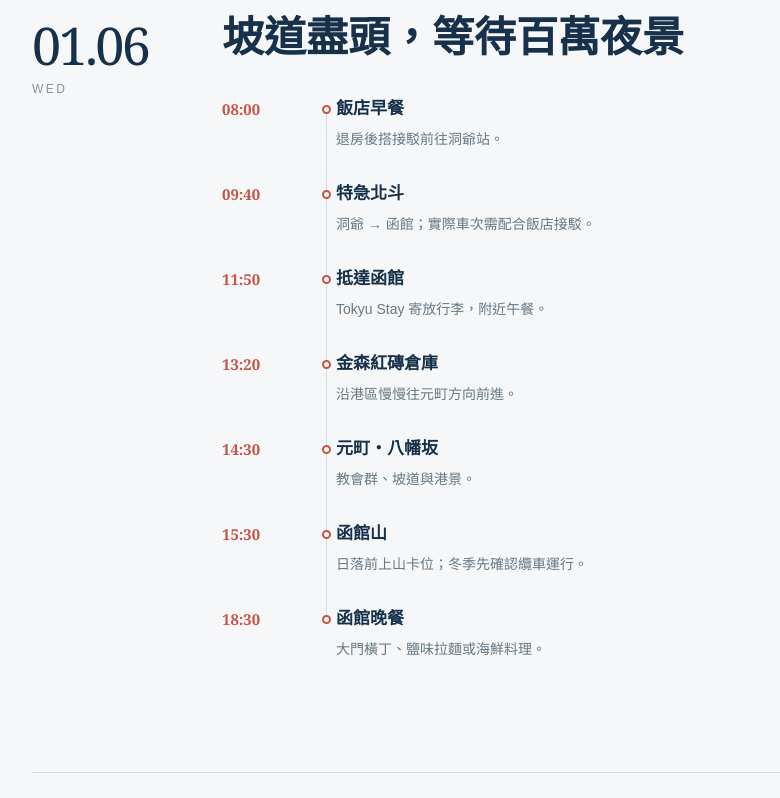
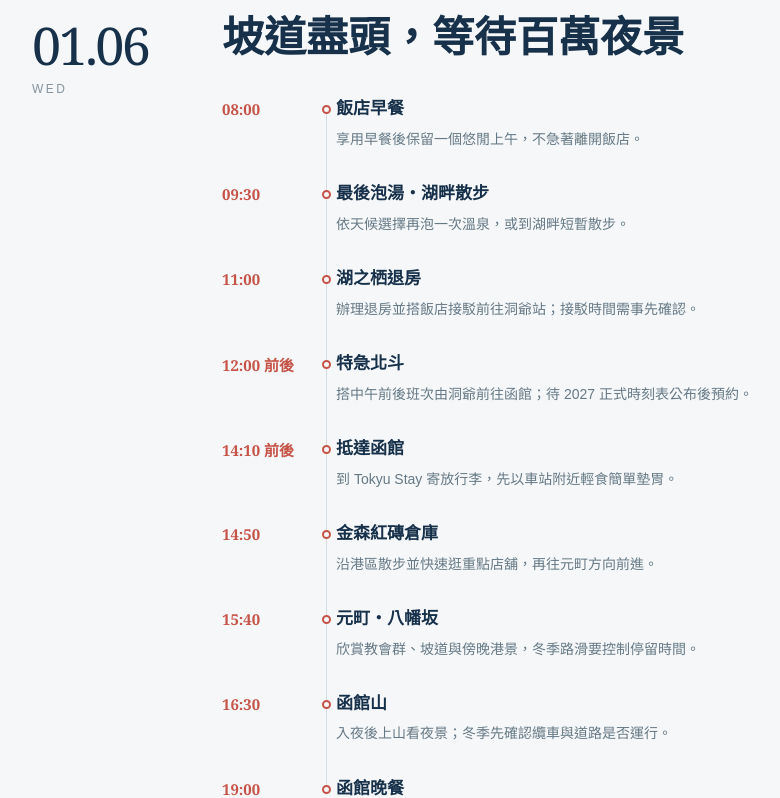
Before and after one commit to You-Sz/hokkaido-2027, a Next.js app: page / in a window 1280 px wide. Shown: the part 5962-6760 px from the top of the page, without its empty margins (48-828 px from the left). Built offline with nearby package versions, Linux system fonts and the light colour scheme.

Commit message:
Delay Toya checkout on January sixth

```diff
--- a/app/page.tsx
+++ b/app/page.tsx
@@ -43,13 +43,15 @@ const days = [
     ["15:30","湖之栖入住・泡湯","回飯店入住、休息並享受溫泉。"],
     ["18:00","一泊二食","享用飯店晚餐，晚上留白休息。"]]},
   { date:"01.06", weekday:"WED", city:"函館", title:"坡道盡頭，等待百萬夜景", tone:"snow", stops:[
-    ["08:00","飯店早餐","退房後搭接駁前往洞爺站。"],
-    ["09:40","特急北斗","洞爺 → 函館；實際車次需配合飯店接駁。"],
-    ["11:50","抵達函館","Tokyu Stay 寄放行李，附近午餐。"],
-    ["13:20","金森紅磚倉庫","沿港區慢慢往元町方向前進。"],
-    ["14:30","元町・八幡坂","教會群、坡道與港景。"],
-    ["15:30","函館山","日落前上山卡位；冬季先確認纜車運行。"],
-    ["18:30","函館晚餐","大門橫丁、鹽味拉麵或海鮮料理。"]]},
+    ["08:00","飯店早餐","享用早餐後保留一個悠閒上午，不急著離開飯店。"],
+    ["09:30","最後泡湯・湖畔散步","依天候選擇再泡一次溫泉，或到湖畔短暫散步。"],
+    ["11:00","湖之栖退房","辦理退房並搭飯店接駁前往洞爺站；接駁時間需事先確認。"],
+    ["12:00 前後","特急北斗","搭中午前後班次由洞爺前往函館；待 2027 正式時刻表公布後預約。"],
+    ["14:10 前後","抵達函館","到 Tokyu Stay 寄放行李，先以車站附近輕食簡單墊胃。"],
+    ["14:50","金森紅磚倉庫","沿港區散步並快速逛重點店舖，再往元町方向前進。"],
+    ["15:40","元町・八幡坂","欣賞教會群、坡道與傍晚港景，冬季路滑要控制停留時間。"],
+    ["16:30","函館山","入夜後上山看夜景；冬季先確認纜車與道路是否運行。"],
+    ["19:00","函館晚餐","大門橫丁或海鮮料理；鹽味拉麵留到 1/7 午餐。"]]},
   { date:"01.07", weekday:"THU", city:"函館 → 札幌", title:"朝市與星形城郭", tone:"blue", stops:[
     ["07:00","函館朝市","飯店就在朝市旁，吃海鮮早餐最順。"],
     ["08:30","退房・寄放行李","搭市電前往五稜郭公園前。"],
```
